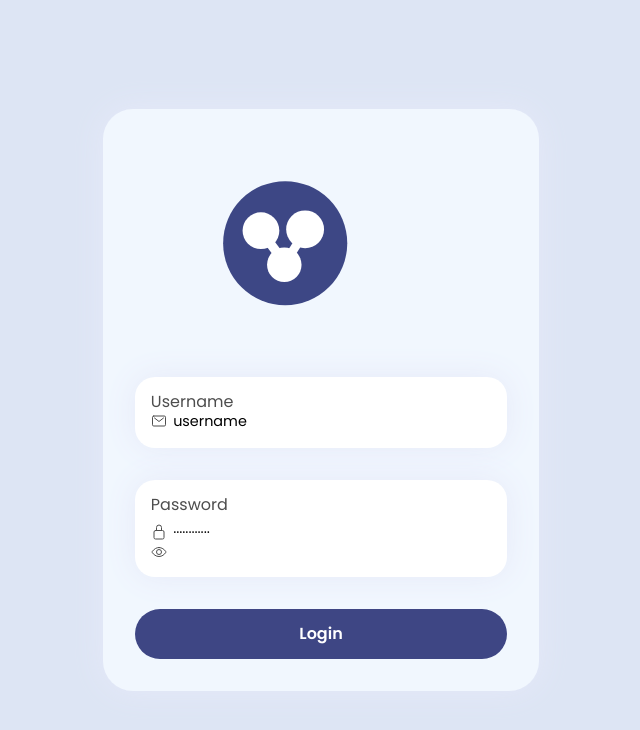
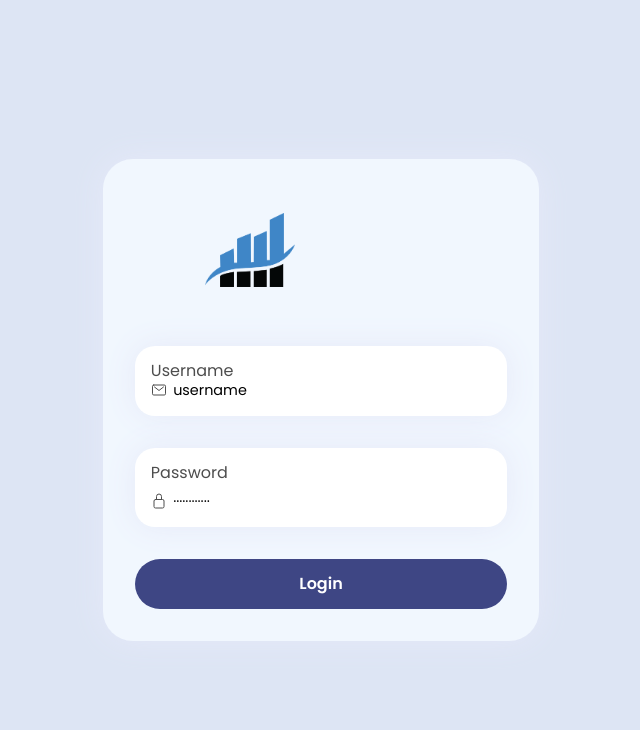
Before and after one commit to ancorp134/Expensetracker, a Django app: page /login/ in a window 1280 px wide. Shown: the top 730 px of the page, without its empty margins (319-959 px from the left). Run offline with Django 4.2, Linux system fonts and the light colour scheme; some libraries are stand-ins or nearby versions.

Commit message:
add logos

```diff
--- a/base/templates/base.html
+++ b/base/templates/base.html
@@ -18,7 +18,7 @@
     <nav>
         <div class="logo-name">
             <div class="logo-image">
-                <!-- <img src="images/logo.png" alt=""> -->
+                <img src="{% static 'img/logo.png' %}" alt="">
             </div>
 
             <a href="{% url 'employees' %}" style="text-decoration: none;"><span class="logo_name">Inductus</span></a>
--- a/base/templates/login.html
+++ b/base/templates/login.html
@@ -25,26 +25,14 @@
     {% endfor %}
 
     {% endif %}
-  <svg class="logo" xmlns="http://www.w3.org/2000/svg" xmlns:xlink="http://www.w3.org/1999/xlink" version="1.1" width="300" height="300" viewbox="0 0 640 480" xml:space="preserve">
-    <g transform="matrix(3.31 0 0 3.31 320.4 240.4)">
-      <circle style="stroke: rgb(0,0,0); stroke-width: 0; stroke-dasharray: none; stroke-linecap: butt; stroke-dashoffset: 0; stroke-linejoin: miter; stroke-miterlimit: 4; fill: rgb(61,71,133); fill-rule: nonzero; opacity: 1;" cx="0" cy="0" r="40"></circle>
-    </g>
-    <g transform="matrix(0.98 0 0 0.98 268.7 213.7)">
-      <circle style="stroke: rgb(0,0,0); stroke-width: 0; stroke-dasharray: none; stroke-linecap: butt; stroke-dashoffset: 0; stroke-linejoin: miter; stroke-miterlimit: 4; fill: rgb(255,255,255); fill-rule: nonzero; opacity: 1;" cx="0" cy="0" r="40"></circle>
-    </g>
-    <g transform="matrix(1.01 0 0 1.01 362.9 210.9)">
-      <circle style="stroke: rgb(0,0,0); stroke-width: 0; stroke-dasharray: none; stroke-linecap: butt; stroke-dashoffset: 0; stroke-linejoin: miter; stroke-miterlimit: 4; fill: rgb(255,255,255); fill-rule: nonzero; opacity: 1;" cx="0" cy="0" r="40"></circle>
-    </g>
-    <g transform="matrix(0.92 0 0 0.92 318.5 286.5)">
-      <circle style="stroke: rgb(0,0,0); stroke-width: 0; stroke-dasharray: none; stroke-linecap: butt; stroke-dashoffset: 0; stroke-linejoin: miter; stroke-miterlimit: 4; fill: rgb(255,255,255); fill-rule: nonzero; opacity: 1;" cx="0" cy="0" r="40"></circle>
-    </g>
-    <g transform="matrix(0.16 -0.12 0.49 0.66 290.57 243.57)">
-      <polygon style="stroke: rgb(0,0,0); stroke-width: 0; stroke-dasharray: none; stroke-linecap: butt; stroke-dashoffset: 0; stroke-linejoin: miter; stroke-miterlimit: 4; fill: rgb(255,255,255); fill-rule: nonzero; opacity: 1;" points="-50,-50 -50,50 50,50 50,-50 "></polygon>
-    </g>
-    <g transform="matrix(0.16 0.1 -0.44 0.69 342.03 248.34)">
-      <polygon style="stroke: rgb(0,0,0); stroke-width: 0; stroke-dasharray: none; stroke-linecap: butt; stroke-dashoffset: 0; stroke-linejoin: miter; stroke-miterlimit: 4; fill: rgb(255,255,255); fill-rule: nonzero; opacity: 1;" vector-effect="non-scaling-stroke" points="-50,-50 -50,50 50,50 50,-50 "></polygon>
-    </g>
-  </svg>
+
+   <div class="logo-container">
+    <div class="logo">
+      <img src="{% static 'img/logo.png' %}" alt="" srcset="" style="width: 90px;
+      margin: 70px;">
+    </div>
+   </div>
+
   <div class="email">
 
     <form action="{% url 'login' %}" method = "post">
@@ -60,7 +48,7 @@
     <div class="sec-2">
       <ion-icon name="lock-closed-outline"></ion-icon>
       <input class="pas" type="password" name="password" placeholder="············"/>
-      <ion-icon class="show-hide" name="eye-outline"></ion-icon>
+
     </div>
   </div>
   <button type = "submit" class="login">Login </button>
--- a/base/templates/profile.html
+++ b/base/templates/profile.html
@@ -20,7 +20,7 @@
     <nav>
         <div class="logo-name">
             <div class="logo-image">
-                <!-- <img src="images/logo.png" alt=""> -->
+                <img src="{% static 'img/logo.png' %}" alt="">
             </div>
 
             <span class="logo_name">Inductus</span>
--- a/base/views.py
+++ b/base/views.py
@@ -38,7 +38,7 @@ def EmployeeView(request):
     try:
         employees = Employee.objects.all()
         context = {
-            ''
+
             'employees' : employees
         }
     except:
@@ -56,15 +56,12 @@ def EmployeeProfileView(request,pk):
     remaining_budget_travel = 0
     try:
         employee = Employee.objects.get(uuid=pk)
-        print(employee)
         flight_budget = FlightBudget.objects.get(employee=employee)
         travel_budget = TravelBudget.objects.get(employee=employee)
         ope_budget = OPEBudget.objects.get(employee=employee)
         remaining_budget_flight = float(flight_budget.allocated_budget) * (0.2)
         remaining_budget_travel = float(travel_budget.allocated_budget) * (0.2)
         remaining_budget_ope = float(ope_budget.allocated_budget) * (0.2)
-
-
     except:
         pass
 
@@ -83,7 +80,7 @@ def EmployeeProfileView(request,pk):
 def AdvancedTravelPlanView(request,pk):
     try:
         emp = Employee.objects.get(uuid=pk)
-        print(emp)
+
         atp = AdvancedTravelPlan.objects.filter(employee=emp)
 
     except:
@@ -125,16 +122,16 @@ def ActualTravelPlan(request,pk):
         'tp' : tp,
         'emp' : emp
     }
-    print(tp)
+
     return render(request,"actualtravelplan.html",context)
 
 @login_required(login_url='login')
 def ViewAtp(request,pk1,pk2):
     try:
         emp = Employee.objects.get(uuid=pk1)
-        print(emp)
+
         tp = Expense.objects.get(uuid=pk2)
-        print(tp)
+
 
     except:
         tp = None
```
Also changed, not shown: base/templates/actualtravelplan.html (+4 -4 lines), base/templates/advancedtravelplan.html (+4 -4 lines), base/templates/employees.html (+7 -1 lines), db.sqlite3, static/form.css (line endings or trailing spaces), static/img/logo.png (added).
